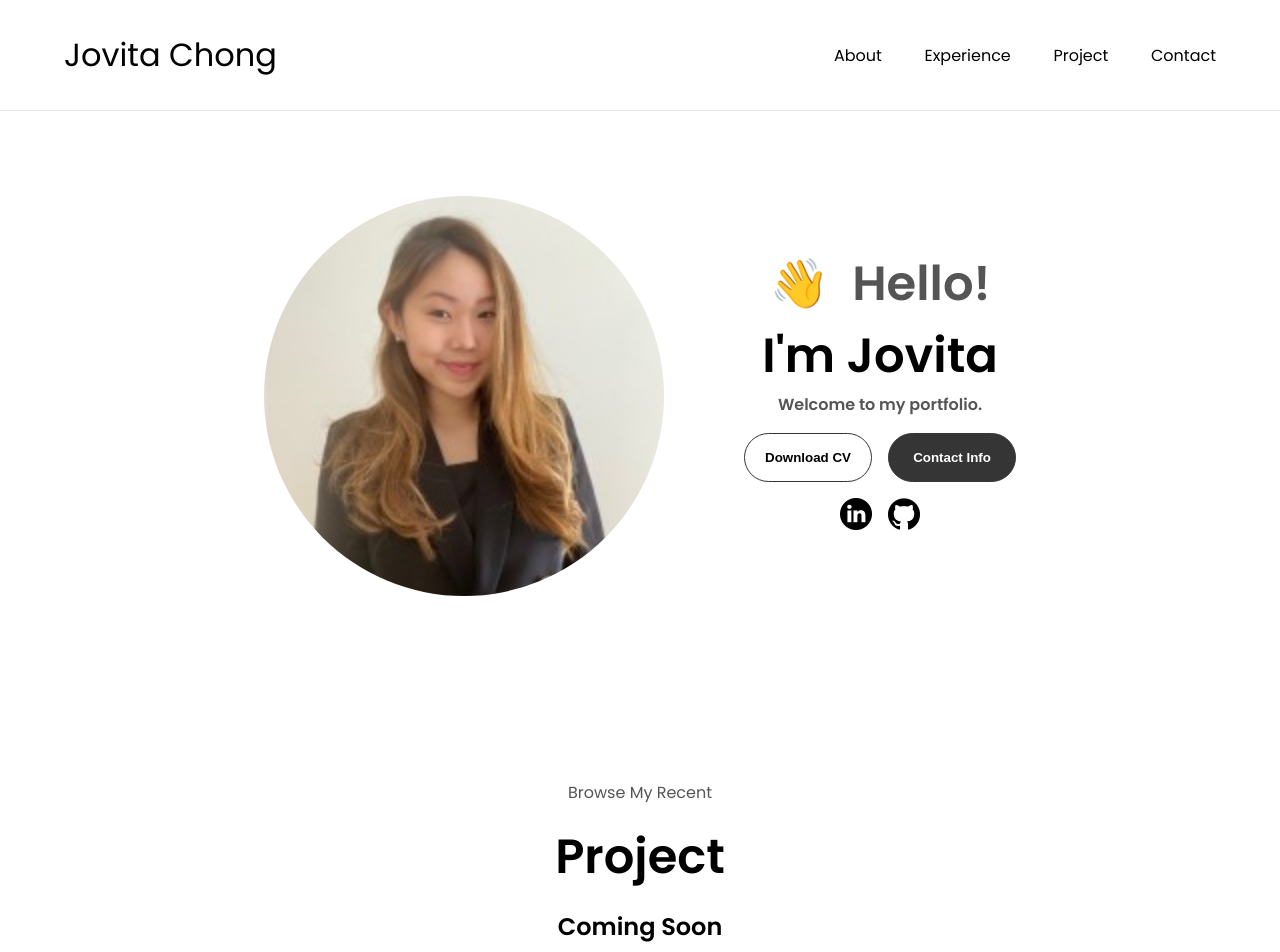
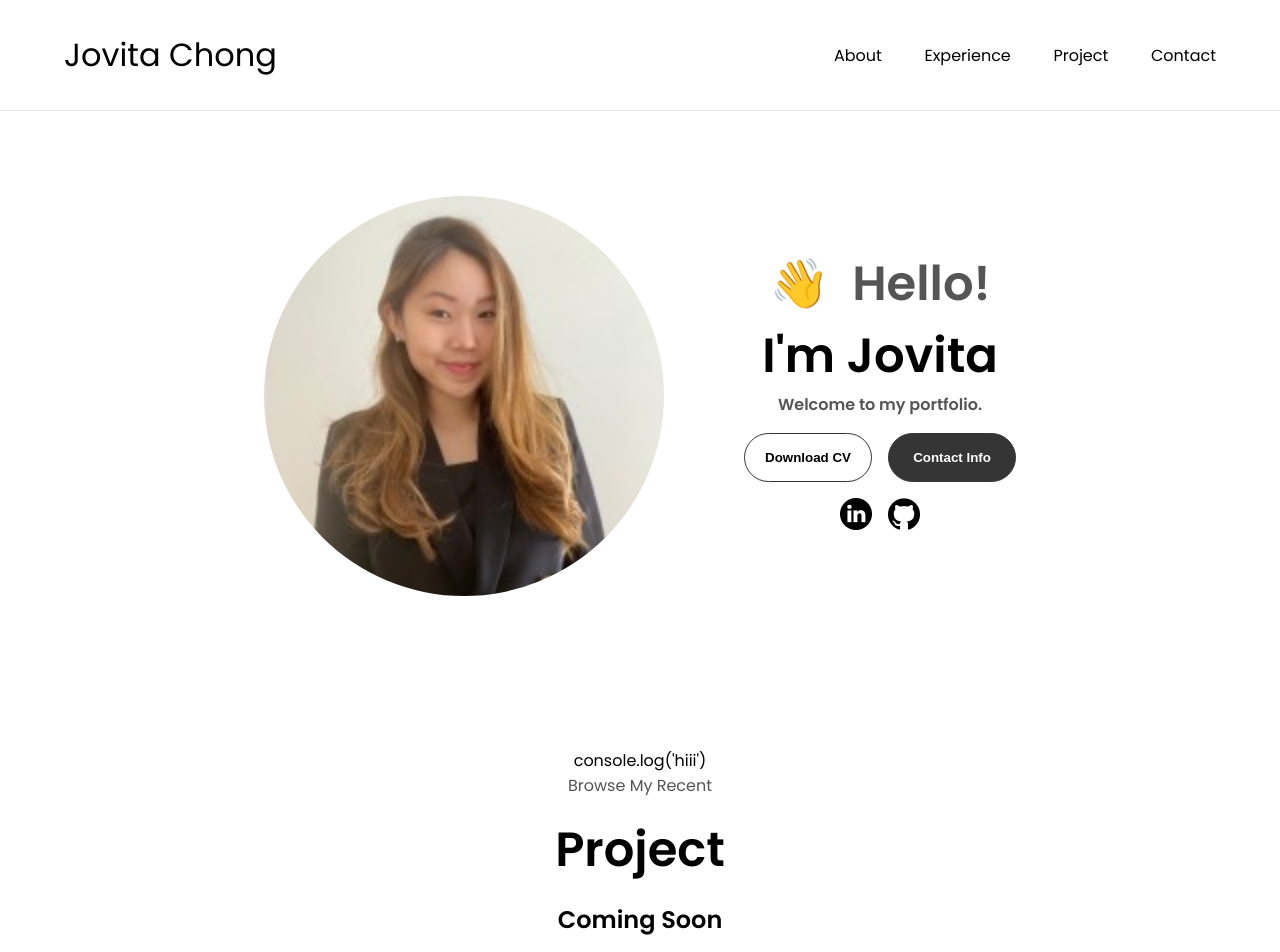
Before and after one commit to jovitachong/portfolio, a React (Create React App) app: page / in a window 1280 px wide. Shown: the top 952 px of the page. Built offline with nearby package versions, Linux system fonts and the light colour scheme.

Commit message:
Wed changes

```diff
--- a/src/App.css
+++ b/src/App.css
@@ -424,7 +424,7 @@ article .icon {
   align-items: center;
   flex-direction: column;
   /* padding-top: 1.4rem; */
-  padding-top: 4vh;
+  /* padding-top: 4vh; */
   /* height: 70vh; */
   margin-left: 5%;
   margin-right: 5%;
--- a/src/Pages/Home/Project.jsx
+++ b/src/Pages/Home/Project.jsx
@@ -3,10 +3,12 @@ import React from 'react';
 const project= () => {
   return (
     <section id="project">
+      console.log('hiii')
       <p className="section__text__p1">Browse My Recent</p>
       <h1 className="title">Project</h1>
 
       <h2 style={{textAlign: 'center'}}>Coming Soon</h2>
+
       {/* <div className="experience-details-container">
         <div className="about-containers">
           <div className="details-container color-container">
```
Also changed, not shown: src/assets/education.png.
